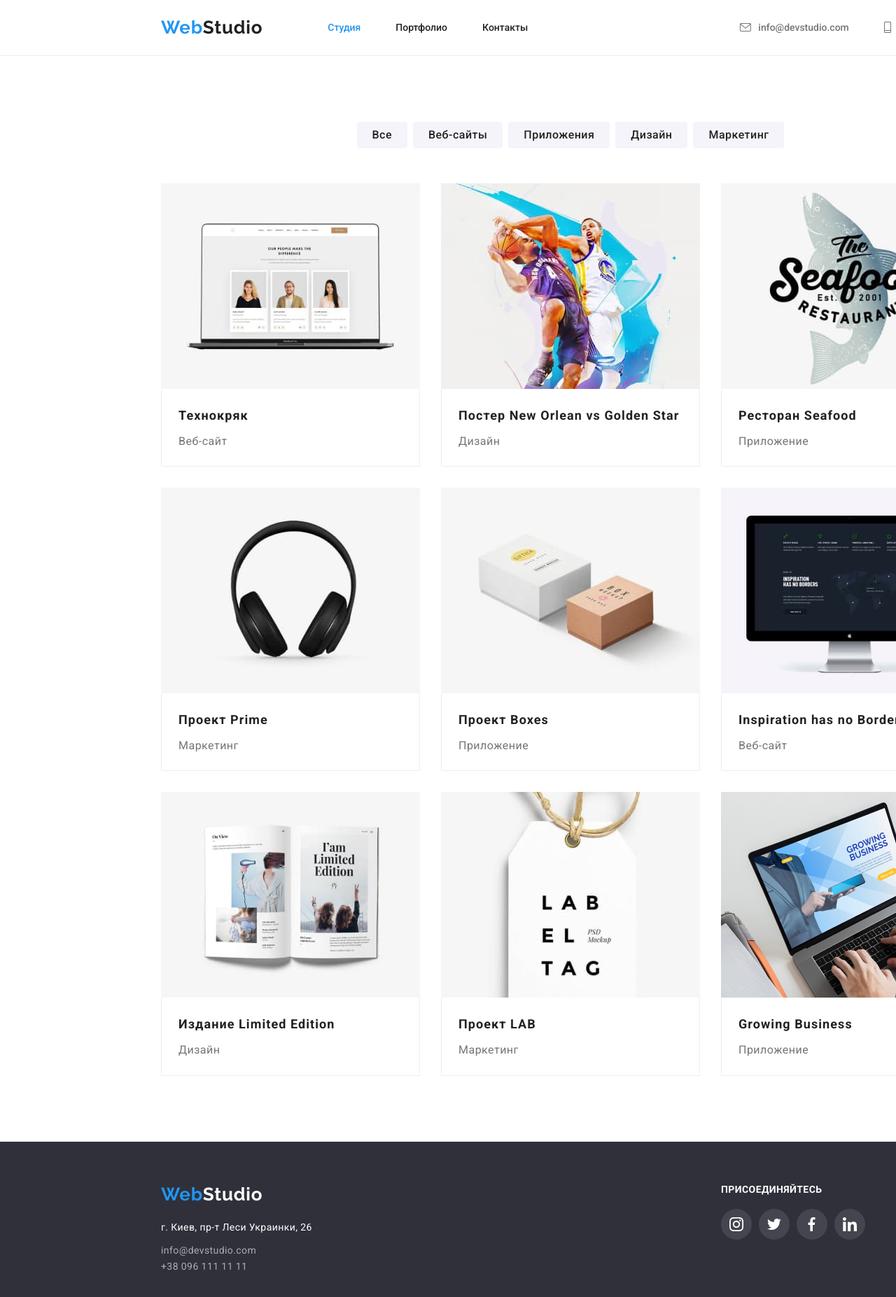
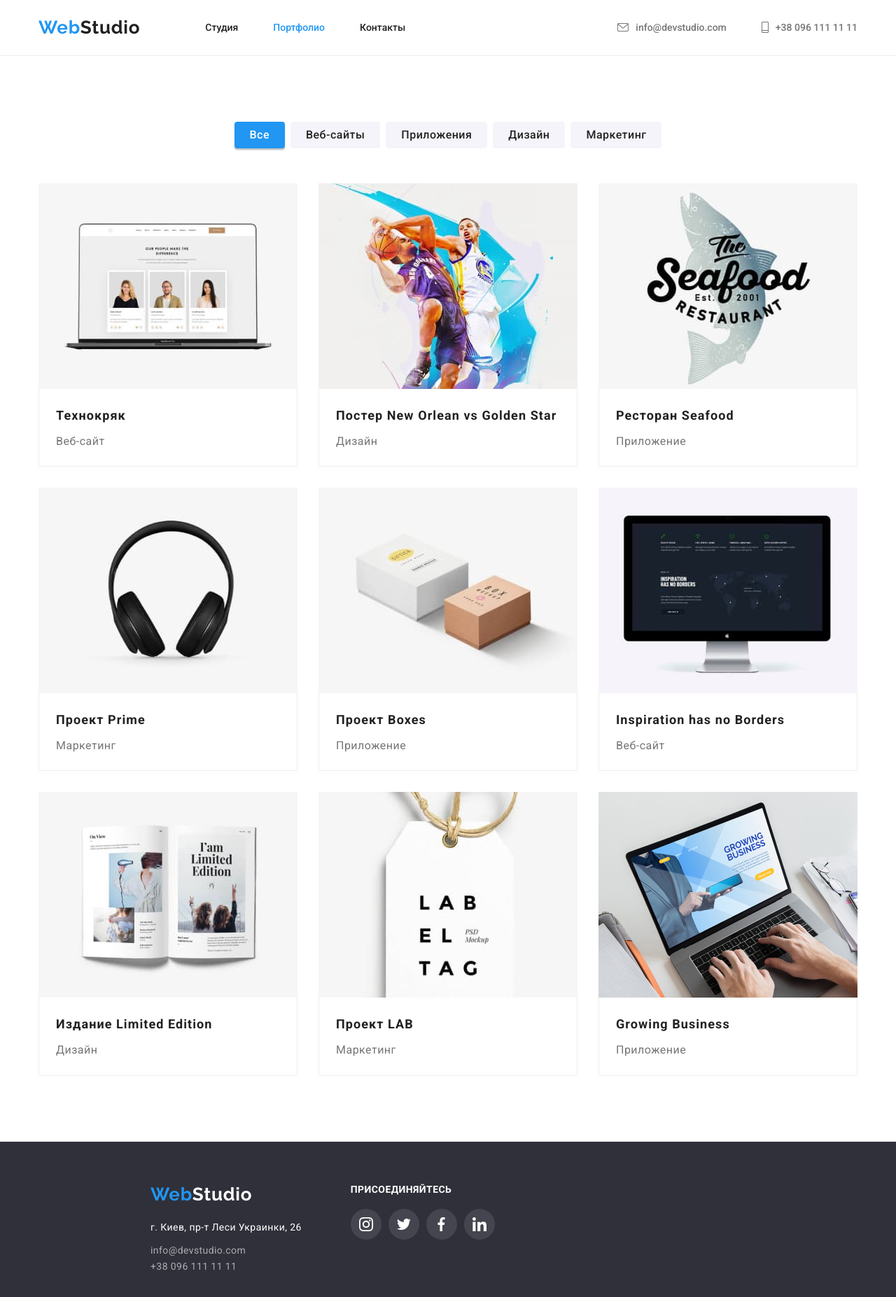
Before and after one commit to alexsmith2309/goit-markup-hw-04, a plain HTML site: page portfolio.html in a window 1280 px wide. Shown: the top 1854 px of the page at 70% size. Drawn offline with nearby package versions, Linux system fonts and the light colour scheme.

Commit message:
исправляет ошибки в позиционировании

```diff
--- a/css/style.css
+++ b/css/style.css
@@ -37,7 +37,7 @@ h1, h2, h3, h4, h5, h6 {
 
 .container {
     width: 1200px;
-    margin: 0 215px;
+    margin: 0 auto;
     padding: 0 15px;
 }
 .site-nav,
@@ -151,7 +151,7 @@ h1 {
         url("../images/imghero.jpg");
     background-size:cover;
     width: 1600px;
-    margin: 0;
+    margin: 0 auto;
 }
 .about-us-list {
     display: flex;
@@ -188,6 +188,9 @@ padding-bottom: 0;
 }
 .team-list {
     display: flex;
+    padding-top: 0;
+}
+.section-images {
     padding-top: 0;
 }
 .images {
@@ -259,7 +262,8 @@ padding-bottom: 0;
     display: flex;
     align-items: center;
     justify-content: center;
-    padding: 16px 32px;
+    width: 170px;
+    height: 92px;
 }
 .clients-link-item:not(:last-child) {
     margin-right: 30px;
@@ -272,19 +276,20 @@ padding-bottom: 0;
     background-color: var(--background-secondary-color);
     padding: 60px 0;
     width: 1600px;
-    margin: 0;
+    margin: 0 auto;
+}
+.footer-section {
     display: flex;
 }
-.container.footer-container {
+.footer-container {
     display: flex;
     flex-direction: column;
-    justify-content: center;
+    align-items: baseline;
+    margin-right: 70px;
 }
 .footer-container-social-network {
     display: flex;
     flex-direction: column;
-    justify-content: center;
-    border: 1px;
 }
 .footer-social-list-link {
     display: flex;
@@ -311,6 +316,9 @@ padding-bottom: 0;
     color: var(--white-color);
     margin-bottom: 20px;
 }
+.logo-footer-block {
+    margin-bottom: 20px;
+}
 .logo-footer {
     font-family: var(--secondary-font-family);
     font-weight: 700;
@@ -318,7 +326,6 @@ padding-bottom: 0;
     line-height: 1.19;
     letter-spacing: 0.03em;
     color: var(--accent-color);
-    margin-bottom: 20px;
     font-style: normal;
 }
 .logo-studio-footer {
@@ -360,6 +367,11 @@ padding-bottom: 0;
 
 .button:hover,
 .button:focus {
+    color: var(--white-color);
+    background-color: var(--accent-color);
+    box-shadow: 0px 3px 1px rgba(0, 0, 0, 0.1), 0px 1px 2px rgba(0, 0, 0, 0.08), 0px 2px 2px rgba(0, 0, 0, 0.12);
+}
+.all {
     color: var(--white-color);
     background-color: var(--accent-color);
     box-shadow: 0px 3px 1px rgba(0, 0, 0, 0.1), 0px 1px 2px rgba(0, 0, 0, 0.08), 0px 2px 2px rgba(0, 0, 0, 0.12);
--- a/portfolio.html
+++ b/portfolio.html
@@ -19,8 +19,8 @@
             <nav class="site-nav">
                 <a href="./index.html" class="logo">Web<span>Studio</span> </a>
                     <ul class="nav-links">
-                        <li class="nav-links-item"><a class="nav-links-link current" href="./index.html" >Студия</a></li>
-                        <li class="nav-links-item"><a class="nav-links-link" href="./portfolio.html">Портфолио</a></li>
+                        <li class="nav-links-item"><a class="nav-links-link" href="./index.html" >Студия</a></li>
+                        <li class="nav-links-item"><a class="nav-links-link current" href="./portfolio.html">Портфолио</a></li>
                         <li class="nav-links-item"><a class="nav-links-link" href="#">Контакты</a></li>
                     </ul>
             </nav>
@@ -44,7 +44,7 @@
             <h1 hidden>Наши проекты</h1>
                 <ul class="button-list">
                     <li class="button-item">
-                        <button type="button" class="button">Все</button>
+                        <button type="button" class="button all">Все</button>
                     </li>
                     <li class="button-item">
                         <button type="button" class="button">Веб-сайты</button>
@@ -128,8 +128,11 @@
         </section>
     </main>
     <footer class="footer">
-        <div class="container footer-container">
-            <a href="./index.html" class="logo-footer">Web<span class="logo-studio-footer">Studio</span> </a>
+        <section class="container footer-section">
+            <div class="footer-container">
+                <div class="logo-footer-block">
+                    <a href="./index.html" class="logo-footer">Web<span class="logo-studio-footer">Studio</span> </a>
+                </div>
             <address>
                 <ul>
                     <li class="footer-list address">г. Киев, пр-т Леси Украинки, 26</li>
@@ -138,7 +141,7 @@
                 </ul>
             </address>
         </div>
-        <div class="container footer-container-social-netwok">
+        <div class="footer-container-social-netwok">
             <p class="footer-social-list-text">присоединяйтесь</p>
             <ul class="social-list">
                 <li class="social-list-item">
@@ -171,6 +174,7 @@
                 </li>
             </ul>
         </div>
+        </section>
     </footer>
 </body>
 </html>
```
Also changed, not shown: index.html (+7 -3 lines).
